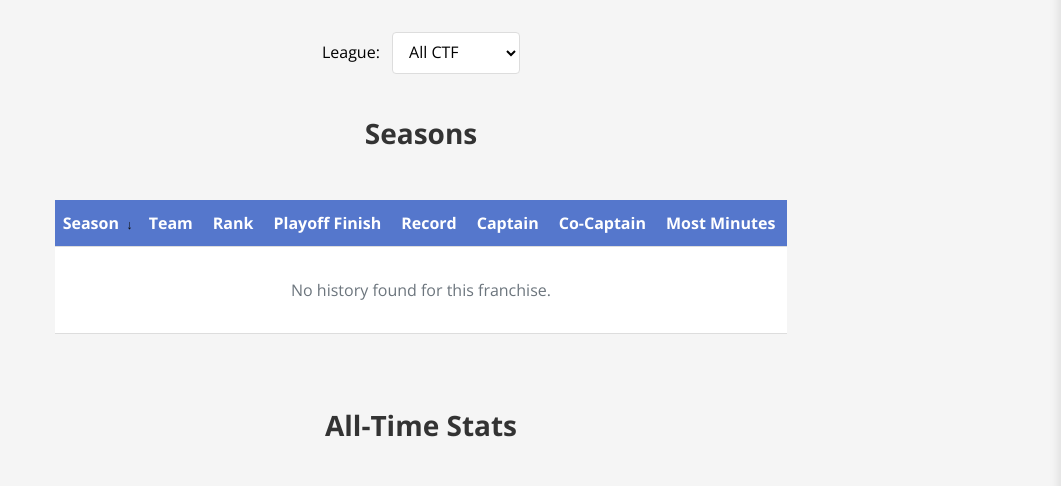
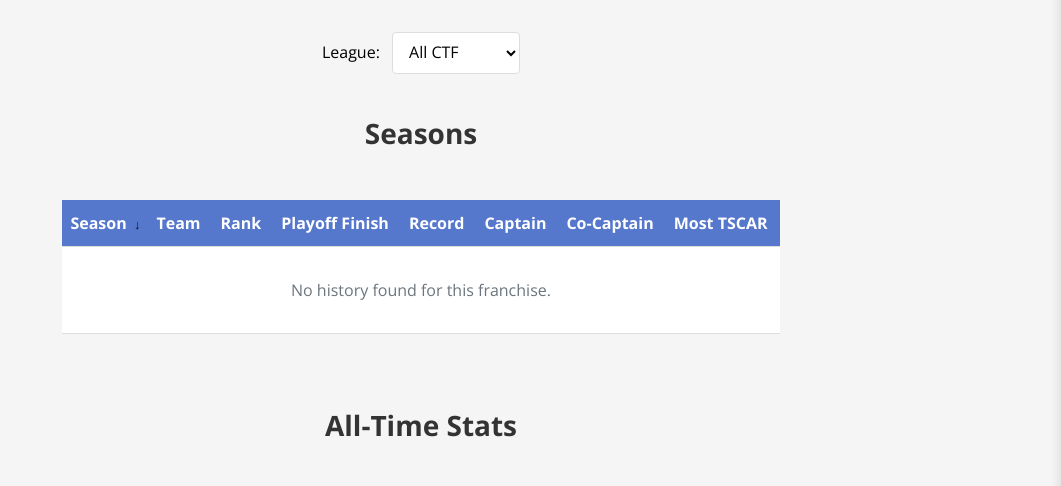
Before and after one commit to Tumblewood/tagpro-reference, a Django app: page /franchise/1/ in a window 1280 px wide. Shown: the part 163-649 px from the top of the page, without its empty margins (219-1280 px from the left). Run offline with Django 5.2, Linux system fonts and the light colour scheme; tables that the repository leaves empty hold one stand-in row (values such as "Sample post"); grey boxes marked "Sample" are stand-in pictures; data that the repository does not hold is empty.

Commit message:
Improve franchise page

```diff
--- a/reference/templates/reference/franchise_history.html
+++ b/reference/templates/reference/franchise_history.html
@@ -43,7 +43,7 @@
                     <th data-sortable data-type="text">Record</th>
                     <th data-sortable data-type="text">Captain</th>
                     <th data-sortable data-type="text">Co-Captain</th>
-                    <th data-sortable data-type="text">Most Minutes</th>
+                    <th data-sortable data-type="text">Most TSCAR</th>
                 </tr>
             </thead>
             <tbody>
@@ -81,10 +81,8 @@
                         {% endif %}
                     </td>
                     <td>
-                        {% if history.most_minutes_player %}
-                            <a href="{% url 'player_history' history.most_minutes_player.name %}">
-                                {{ history.most_minutes_player.name }}
-                            </a>
+                        {% if history.best_tscar_player %}
+                            <a href="{% url 'player_history' history.best_tscar_player.name %}">{{ history.best_tscar_player.name }}</a> ({{ history.best_tscar_value|floatformat:1 }})
                         {% else %}
                             —
                         {% endif %}
--- a/reference/utils/stat_collection.py
+++ b/reference/utils/stat_collection.py
@@ -1015,11 +1015,7 @@
                             ):  # First loss we encounter (most recent)
                                 last_loss_week = match.week
 
-                # Check if they won the championship
-                final_names = ["Super Ball", "Muper Ball", "Nuper Ball", "Buper Ball"]
-                if last_win_week in final_names:
-                    playoff_finish = "Won championship"
-                elif last_loss_week:
+                if last_loss_week:
                     playoff_finish = f"Lost {last_loss_week}"
                 elif last_win_week:
                     playoff_finish = f"Won {last_win_week}"
--- a/reference/views.py
+++ b/reference/views.py
@@ -1092,11 +1092,17 @@
         team_standings = get_team_standings(team)
         record = team_standings["record"]
 
-        # Find player with most minutes
+        # Find player with highest TSCAR
         team_player_stats = aggregate_player_stats(season=season, franchise=franchise)
-        most_minutes_player = (
-            team_player_stats[0]["player"] if team_player_stats else None
-        )
+        if team_player_stats:
+            best_tscar_stat = max(
+                team_player_stats, key=lambda x: x.get("tscar", 0) or 0
+            )
+            best_tscar_player = best_tscar_stat["player"]
+            best_tscar_value = best_tscar_stat.get("tscar", 0)
+        else:
+            best_tscar_player = None
+            best_tscar_value = None
 
         history_data.append(
             {
@@ -1107,7 +1113,8 @@
                 "record": record,
                 "captain": team.captain,
                 "co_captain": team.co_captain,
-                "most_minutes_player": most_minutes_player,
+                "best_tscar_player": best_tscar_player,
+                "best_tscar_value": best_tscar_value,
             }
         )
 
```
